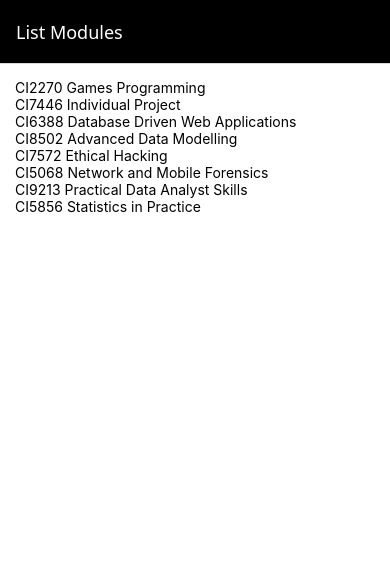
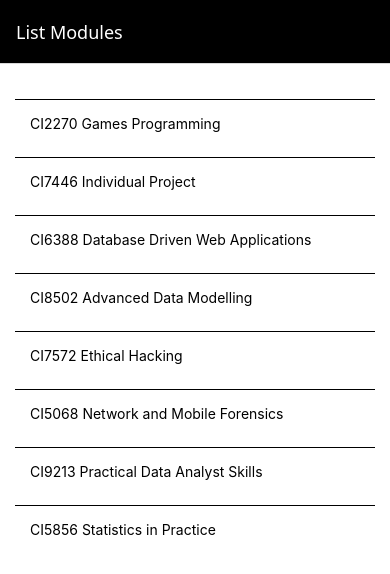
Before and after one commit to mudabbir-ahmad/Project-MAD-crudler, a React Native app: screen /ModuleListScreen in a window 390 px wide. Shown: the top 574 px of the page. Built offline with nearby package versions, Linux system fonts and the light colour scheme.

Commit message:
Styled Module List items and added Alerts

```diff
--- a/src/components/screens/ModuleListScreen.js
+++ b/src/components/screens/ModuleListScreen.js
@@ -1,4 +1,4 @@
-import { StyleSheet, Text, View } from "react-native";
+import {StyleSheet, Text, ScrollView, View, Pressable} from "react-native";
 import Screen from "../layout/Screen";
 
 import initialModules from "../../data/modules.js";
@@ -10,25 +10,42 @@ export const ModuleListScreen = () => {
 
 //   State ----------------------
 //   Handlers -------------------
+    const handleSelect = () => alert("Item selected");
+
 //   View -----------------------
   return (
     <Screen>
-        <View>
+        <ScrollView style={styles.modulesContainer}>
         {modules.map((module) => {
                 return(
-                    <View key={module.ModuleCode}>
-                        <Text>
-                            {module.ModuleCode} {module.ModuleName}
-                        </Text>
-                    </View>
+                    <Pressable onPress={handleSelect}>
+                        <View key={module.ModuleCode} style={styles.modulesItem}>
+                            <Text style={styles.text}>
+                                {module.ModuleCode} {module.ModuleName}
+                            </Text>
+                        </View>
+                    </Pressable>
                 )
             })
         }
-    </View>
+    </ScrollView>
     </Screen>
   );
 };
 
-const styles = StyleSheet.create({});
+const styles = StyleSheet.create({
+    modulesContainer: {
+        marginTop: 20,
+    },
+    modulesItem: {
+        padding: 15,
+        marginBottom: 10,
+        borderTopWidth: 1,
+        borderTopColor: "light grey",
+        // borderRadius: 15,
+    },
+    text: {
+    },
+});
 
 export default ModuleListScreen;
```
